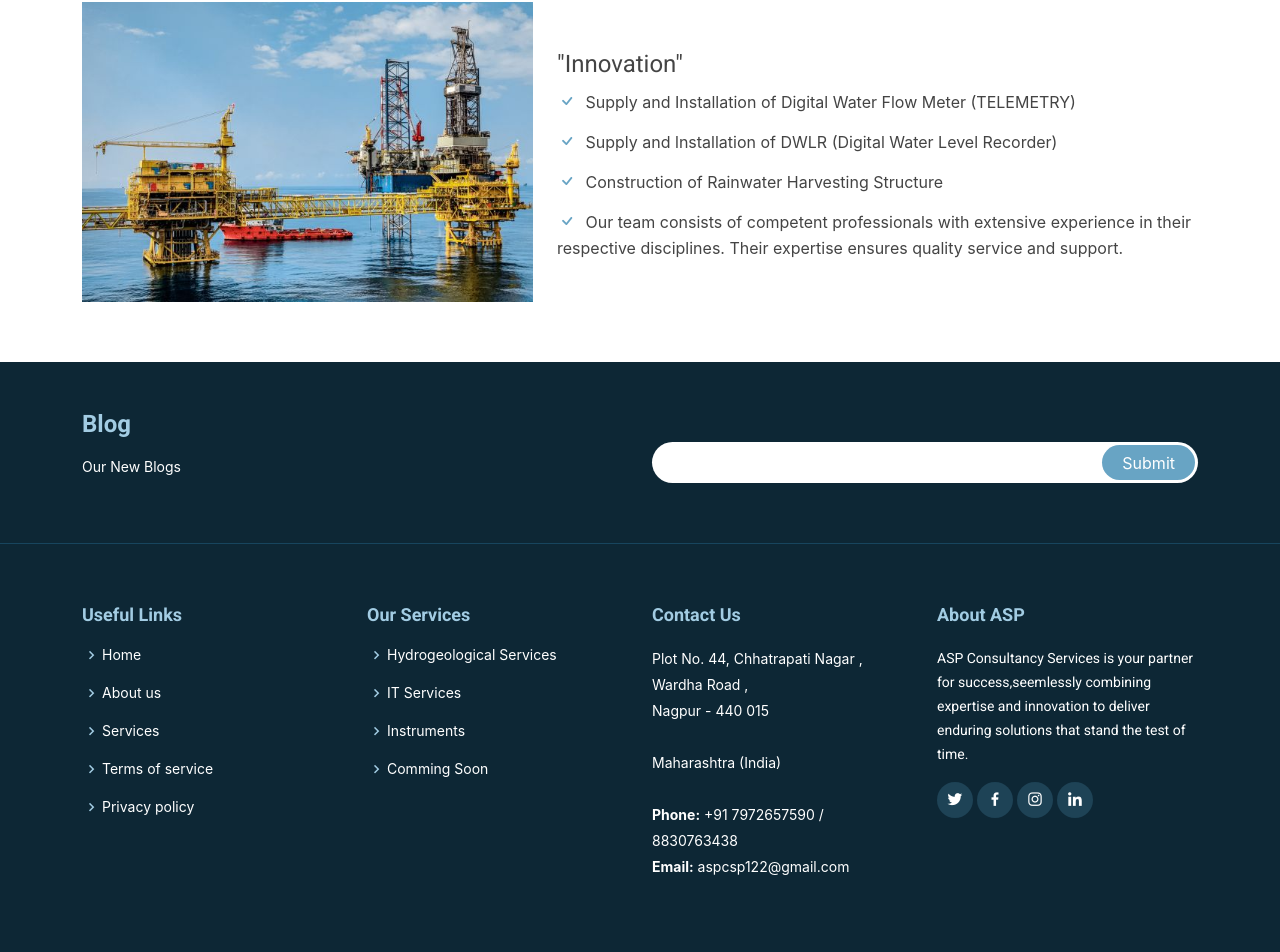
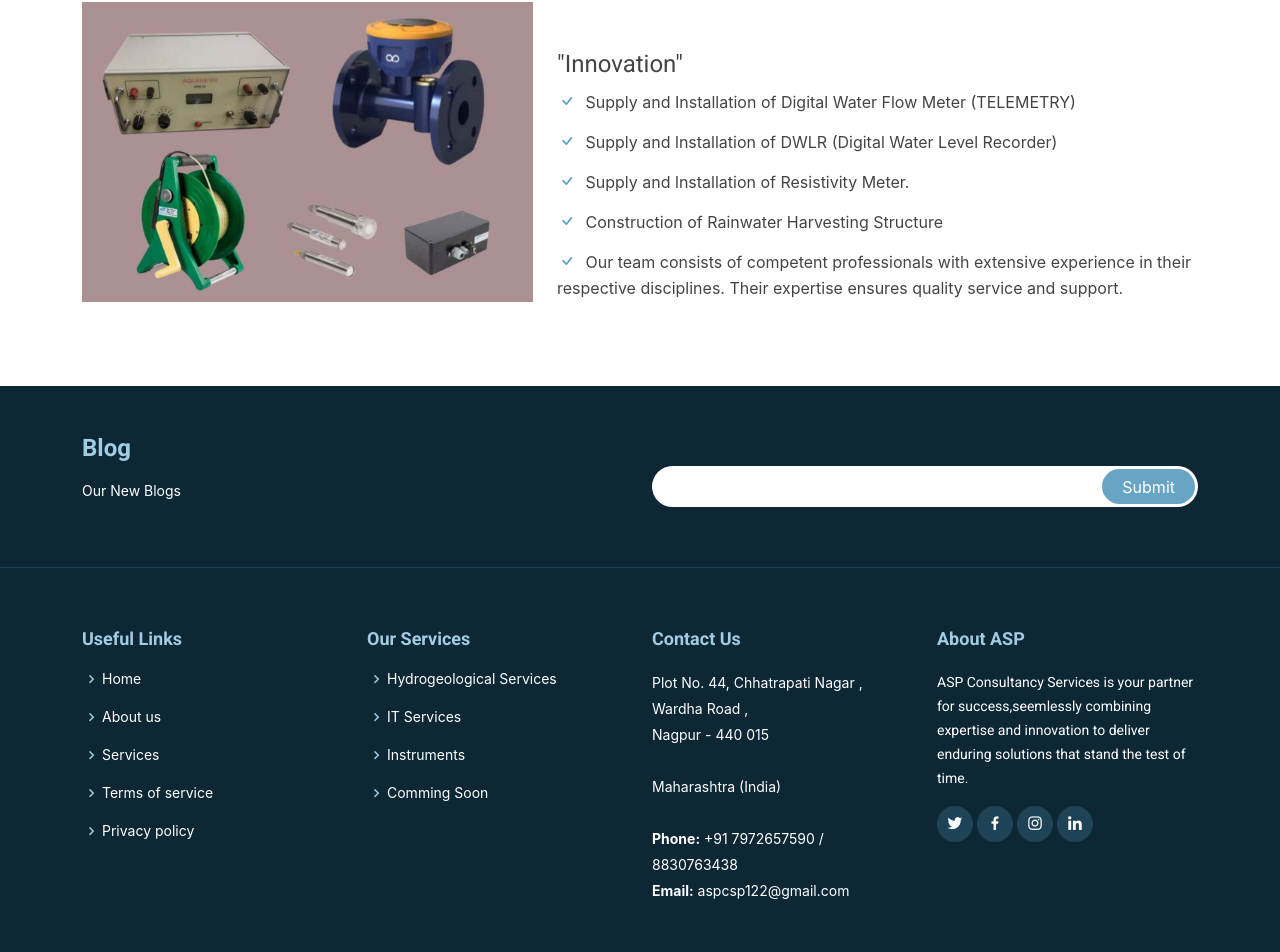
Before and after one commit to MehvishSheikh/asp_website, a React (Create React App) app: page /HydroServices in a window 1280 px wide. Shown: the part 1899-2851 px from the top of the page. Built offline with nearby package versions, Linux system fonts and the light colour scheme.

Commit message:
image change

```diff
--- a/src/components/services_Page/HydroServices.js
+++ b/src/components/services_Page/HydroServices.js
@@ -173,6 +173,11 @@ const HydroServices = () => {
 
                                     </li>
                                     <li>
+                                        <i className="bi bi-check" /> Supply and lnstallation of Resistivity Meter.
+
+
+                                    </li>
+                                    <li>
                                         <i className="bi bi-check" /> Construction of Rainwater Harvesting Structure
 
 
```
Also changed, not shown: public/assets/img/hydro.jpg, public/assets/img/hydrooo111.jpg (added).
